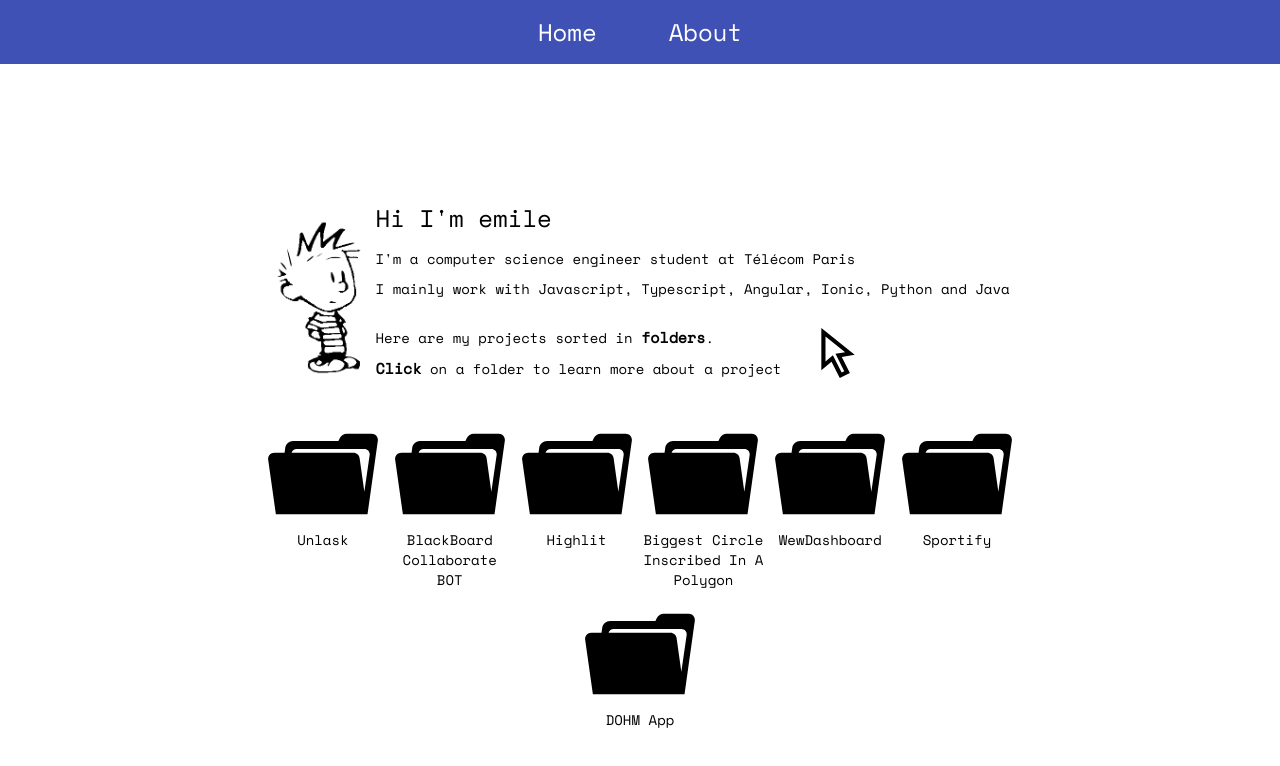
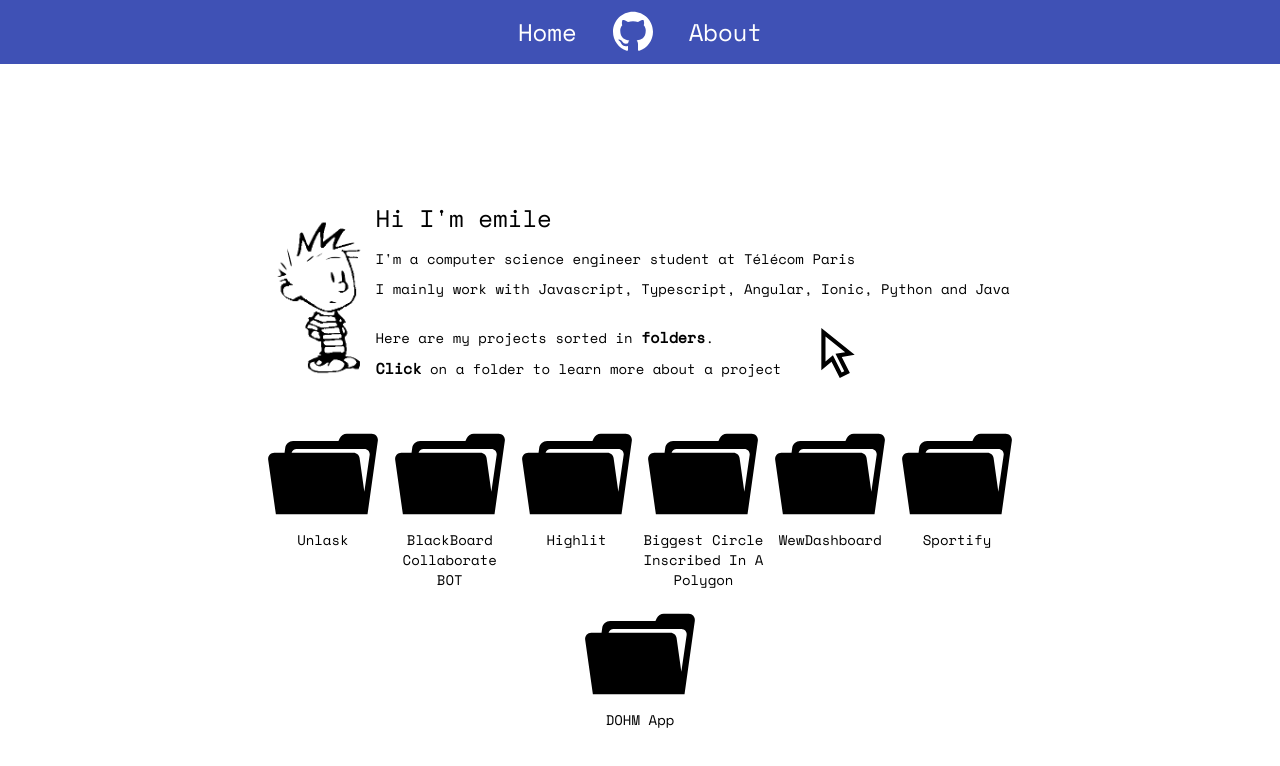
Before and after one commit to Minifixio/portfolio, an Angular app: page /home in a window 1280 px wide. Shown: the top 766 px of the page. Built offline with nearby package versions, Linux system fonts and the light colour scheme.

Commit message:
Added GitHub link in the header

```diff
--- a/src/app/ui/navbar/navbar.component.css
+++ b/src/app/ui/navbar/navbar.component.css
@@ -6,3 +6,20 @@
     margin-right: 20px;
     margin-left: 20px;
 }
+
+#github-svg-div {
+    display: flex;
+    justify-content: center;
+    align-items: center;
+}
+
+#github-svg {
+    width: 40px;
+    filter: invert(100%);
+    transition: transform .2s ease-in-out;
+}
+
+#github-svg:hover{
+    transform: scale(1.1);
+    cursor: pointer;
+}
--- a/src/app/ui/navbar/navbar.component.html
+++ b/src/app/ui/navbar/navbar.component.html
@@ -1,4 +1,11 @@
 <mat-toolbar color="primary">
      <a mat-button class="toolbar-button" [routerLink]="'/home'">Home</a>
+     <div id="github-svg-div">
+          <svg xmlns="http://www.w3.org/2000/svg" width="700pt" height="700pt" version="1.1" viewBox="0 0 24 24" (click)="clickGithub()" id="github-svg">
+               <g class="link-svg">
+                   <path class="link-svg" d="M12 0c-6.626 0-12 5.373-12 12 0 5.302 3.438 9.8 8.207 11.387.599.111.793-.261.793-.577v-2.234c-3.338.726-4.033-1.416-4.033-1.416-.546-1.387-1.333-1.756-1.333-1.756-1.089-.745.083-.729.083-.729 1.205.084 1.839 1.237 1.839 1.237 1.07 1.834 2.807 1.304 3.492.997.107-.775.418-1.305.762-1.604-2.665-.305-5.467-1.334-5.467-5.931 0-1.311.469-2.381 1.236-3.221-.124-.303-.535-1.524.117-3.176 0 0 1.008-.322 3.301 1.23.957-.266 1.983-.399 3.003-.404 1.02.005 2.047.138 3.006.404 2.291-1.552 3.297-1.23 3.297-1.23.653 1.653.242 2.874.118 3.176.77.84 1.235 1.911 1.235 3.221 0 4.609-2.807 5.624-5.479 5.921.43.372.823 1.102.823 2.222v3.293c0 .319.192.694.801.576 4.765-1.589 8.199-6.086 8.199-11.386 0-6.627-5.373-12-12-12z"/>
+               </g>
+           </svg>
+     </div>
      <a mat-button class="toolbar-button" [routerLink]="'/about'">About</a>
 </mat-toolbar>
--- a/src/app/ui/navbar/navbar.component.ts
+++ b/src/app/ui/navbar/navbar.component.ts
@@ -7,9 +7,15 @@
 })
 export class NavbarComponent implements OnInit {
 
+  githubLink = "https://github.com/Minifixio"
+
   constructor() { }
 
   ngOnInit(): void {
   }
 
+  clickGithub() {
+    window.open(this.githubLink)
+  }
+
 }
```
